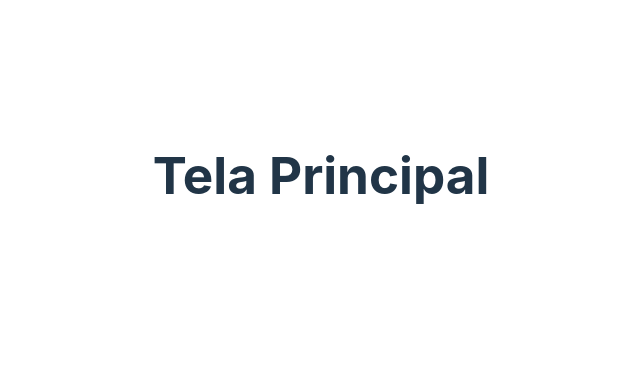
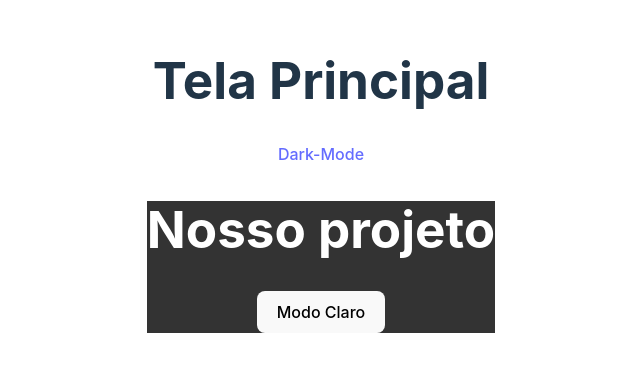
Before and after one commit to LeaelSouza/projeto_SA, a React (Vite) app in the folder vite-project/: page /dark-mode in a window 1280 px wide. Shown: the part 225-596 px from the top of the page, without its empty margins (319-959 px from the left). Built offline with nearby package versions, Linux system fonts and the light colour scheme.

Commit message:
corrigindo as rotas

```diff
--- a/vite-project/src/App.jsx
+++ b/vite-project/src/App.jsx
@@ -2,42 +2,12 @@
 import reactLogo from './assets/react.svg'
 import viteLogo from '/vite.svg'
 import './App.css'
-import DarkMode from './darkMode/dark-mode.jsx'
 import MainTela from './telaPrincipal/mainTela.jsx';
 
 function App() {
   return <>
     <MainTela />
-    <DarkMode />
-
   </>
-
-  // const [count, setCount] = useState(0);
-
-  // return (
-  //   <>
-  //     <div>
-  //       <a href="https://vitejs.dev" target="_blank">
-  //         <img src={viteLogo} className="logo" alt="Vite logo" />
-  //       </a>
-  //       <a href="https://react.dev" target="_blank">
-  //         <img src={reactLogo} className="logo react" alt="React logo" />
-  //       </a>
-  //     </div>
-  //     <h1>Vite + React</h1>
-  //     <div className="card">
-  //       <button onClick={() => setCount((count) => count + 1)}>
-  //         count is {count}
-  //       </button>
-  //       <p>
-  //         Edit <code>src/App.jsx</code> and save to test HMR
-  //       </p>
-  //     </div>
-  //     <p className="read-the-docs">
-  //       Click on the Vite and React logos to learn more
-  //     </p>
-  //   </>
-  // )
 }
 
 export default App
--- a/vite-project/src/darkMode/dark-mode.jsx
+++ b/vite-project/src/darkMode/dark-mode.jsx
@@ -1,8 +1,7 @@
-import React, { useState } from 'react';
-import { useParams } from "react-router-dom";
+import { useState } from 'react';
 
 function DarkMode() {
-  const [modoEscuro, setModoEscuro] = useState();
+  const [modoEscuro, setModoEscuro] = useState([]);
 
   const alternarModoEscuro = () => {
     setModoEscuro(!modoEscuro);
--- a/vite-project/src/main.jsx
+++ b/vite-project/src/main.jsx
@@ -3,8 +3,8 @@
 import App from './App.jsx'
 import './index.css'
 import { RouterProvider, createBrowserRouter } from 'react-router-dom'
+import MainTela from './telaPrincipal/mainTela.jsx'
 import DarkMode from './darkMode/dark-mode.jsx'
-import MainTela from './telaPrincipal/mainTela.jsx'
 
 const routes = createBrowserRouter([
   {
--- a/vite-project/src/telaPrincipal/mainTela.jsx
+++ b/vite-project/src/telaPrincipal/mainTela.jsx
@@ -3,9 +3,15 @@
 /*aqui serão apresentados na tela: os anúncios disponíveis,
 botão ANUNCIAR, botão PESQUISAR, botão FILTRAR e entre outros que vamos ir decidindo*/
 
+import { Link, Outlet } from "react-router-dom";
+
 function MainTela(){
     return (
-    <h1>Tela Principal</h1>
+        <>
+        <h1>Tela Principal</h1>
+        <Link to={'/dark-mode'}>Dark-Mode</Link>
+        <Outlet />
+        </>
     )
 }
 
```
